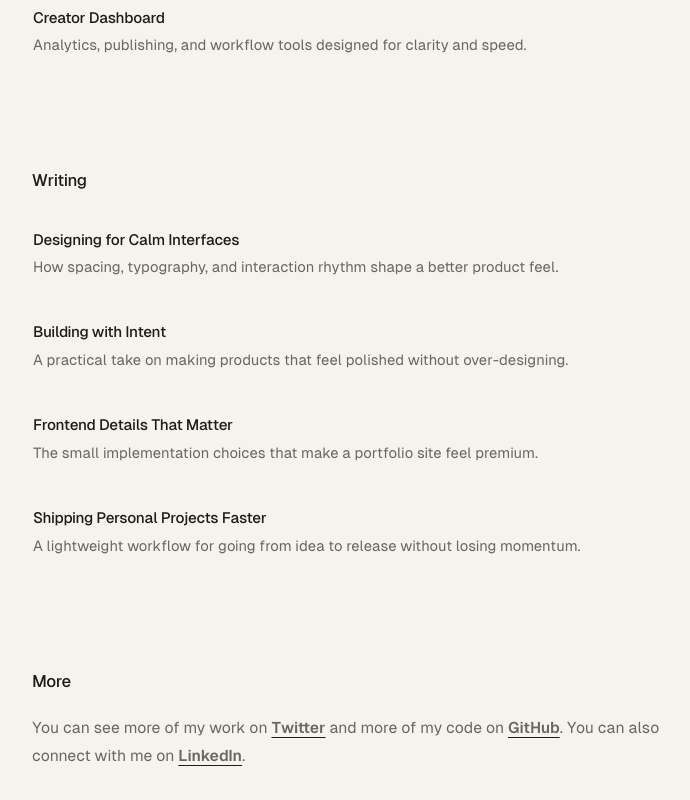
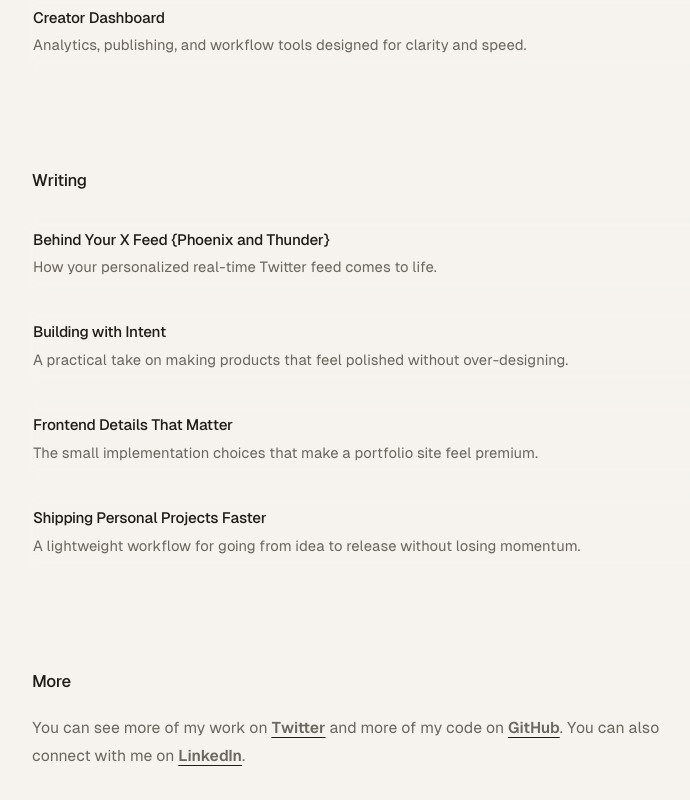
Before and after one commit to Jangidyogesh12/yogesharma, a React (Vite) app: page / in a window 1280 px wide. Shown: the part 790-1590 px from the top of the page, without its empty margins (264-954 px from the left). Built offline with nearby package versions, Linux system fonts and the light colour scheme.

Commit message:
imrove the content

```diff
--- a/src/App.tsx
+++ b/src/App.tsx
@@ -32,10 +32,9 @@ const projects: LinkItem[] = [
 
 const writing: LinkItem[] = [
   {
-    title: "Designing for Calm Interfaces",
-    description:
-      "How spacing, typography, and interaction rhythm shape a better product feel.",
-    href: "#",
+    title: "Behind Your X Feed {Phoenix and Thunder}",
+    description: "How your personalized real-time Twitter feed comes to life.",
+    href: "https://x.com/yogssh_sh/status/2020998993648681195",
   },
   {
     title: "Building with Intent",
```
